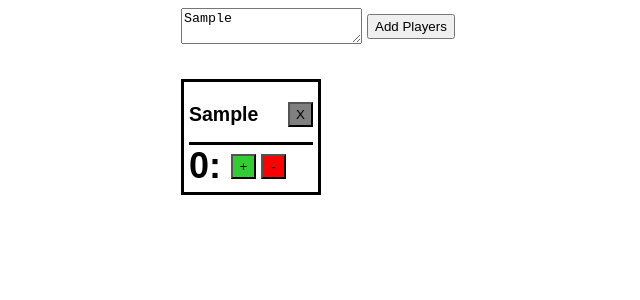
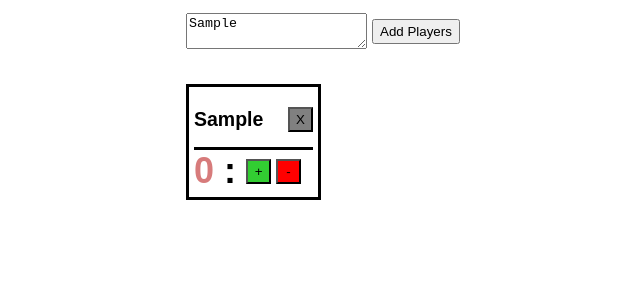
Before and after one commit to Uribouz/playground, an Angular app in the folder badminton-matching-app/: page / in a window 1280 px wide. Both pictures are taken after typing "Sample" into the empty fields and a click on the button "Add Players". Shown: the top 300 px of the page, without its empty margins (309-949 px from the left). Built offline with nearby package versions, Linux system fonts and the light colour scheme.

Commit message:
feat: color mapping via totalPlayedRounds

```diff
--- a/badminton-matching-app/src/app/player-list/player-list.component.css
+++ b/badminton-matching-app/src/app/player-list/player-list.component.css
@@ -2,6 +2,8 @@
   font-family: sans-serif;
   font-size: small;
   margin: 0 auto;
+  /* background-color: #f6f0e4; */
+  padding: 5px;
 }
 
 .inputContainer {
@@ -67,3 +69,14 @@
 .btn-subtract {
   background-color: red;
 }
+
+/* https://www.schemecolor.com/roaming-on-the-campus.php */
+.leastPlayedPlayer {
+  color: #d77b7b;
+}
+.mostPlayedPlayer {
+  color: #372f7d;
+}
+.Player {
+  color: #59b1c2;
+}
--- a/badminton-matching-app/src/app/player-list/player-list.component.html
+++ b/badminton-matching-app/src/app/player-list/player-list.component.html
@@ -18,7 +18,10 @@
         </button>
       </div>
       <div class="playerBody">
-        <h2>{{ player.value.totalRoundsPlayed }}:</h2>
+        <h2 [ngClass]="getPlayerClass(player.value.totalRoundsPlayed)">
+          {{ player.value.totalRoundsPlayed }}
+        </h2>
+        <h2>:</h2>
         <button class="btn-small btn-add" (click)="addRoundsPlayed(player.key)">
           +
         </button>
--- a/badminton-matching-app/src/app/player-list/player-list.component.ts
+++ b/badminton-matching-app/src/app/player-list/player-list.component.ts
@@ -1,6 +1,7 @@
 import { Component } from '@angular/core';
 import { Player } from '../player/player';
 import { CommonModule, KeyValue } from '@angular/common';
+import { max } from 'rxjs';
 @Component({
   selector: 'app-player-list',
   standalone: true,
@@ -89,7 +90,7 @@ export class PlayerListComponent {
     this.playersMap.set(playerName, player);
   }
   revalidateStatus() {
-    this.status.leastPlayed = 0;
+    this.status.leastPlayed = 9999;
     this.status.mostPlayed = 0;
     this.playersMap.forEach((value, player) => {
       if (this.status.leastPlayed > value.totalRoundsPlayed) {
@@ -116,4 +117,10 @@ export class PlayerListComponent {
     this.updatePlayerRoundsPlayed(playerName, -1);
     this.saveLocalStorage();
   }
+  getPlayerClass(totalRoundsPlayed: number) {
+    if (totalRoundsPlayed === this.status.leastPlayed)
+      return 'leastPlayedPlayer';
+    if (totalRoundsPlayed === this.status.mostPlayed) return 'mostPlayedPlayer';
+    return 'Player';
+  }
 }
```
